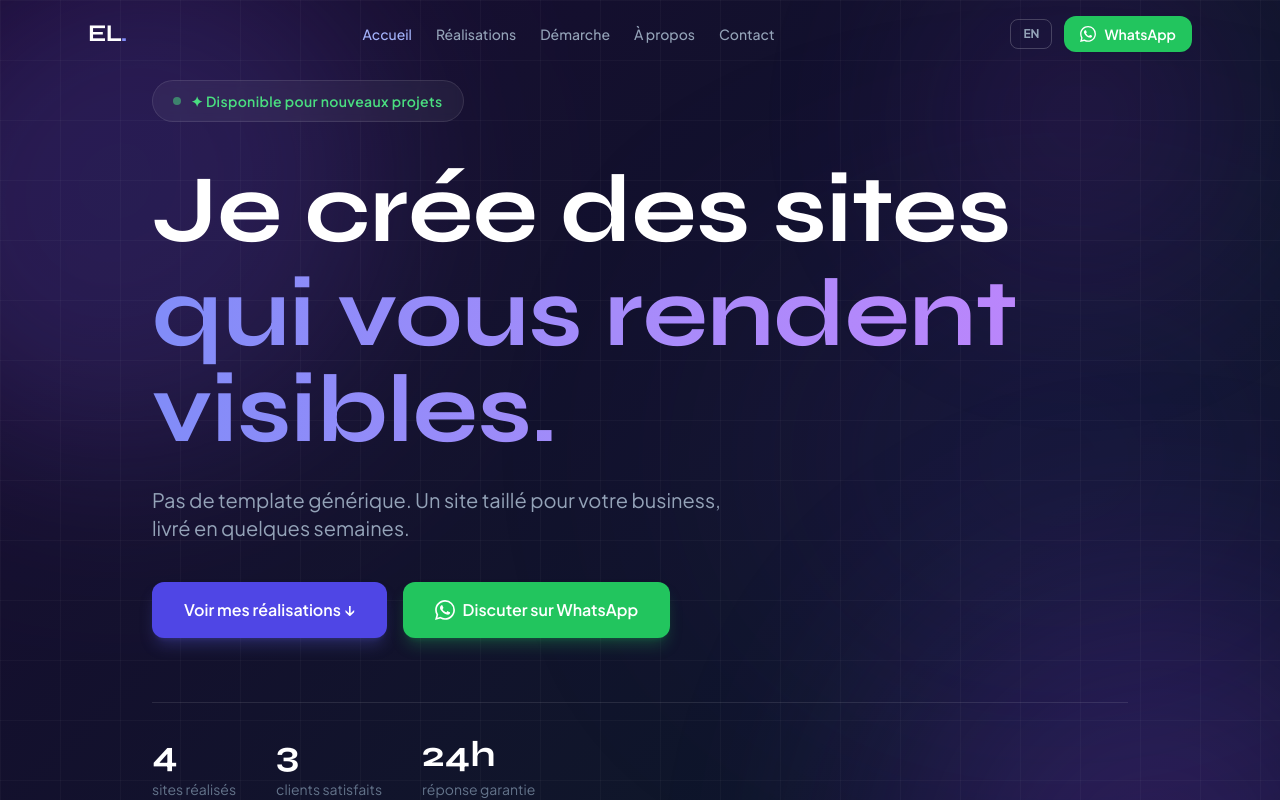
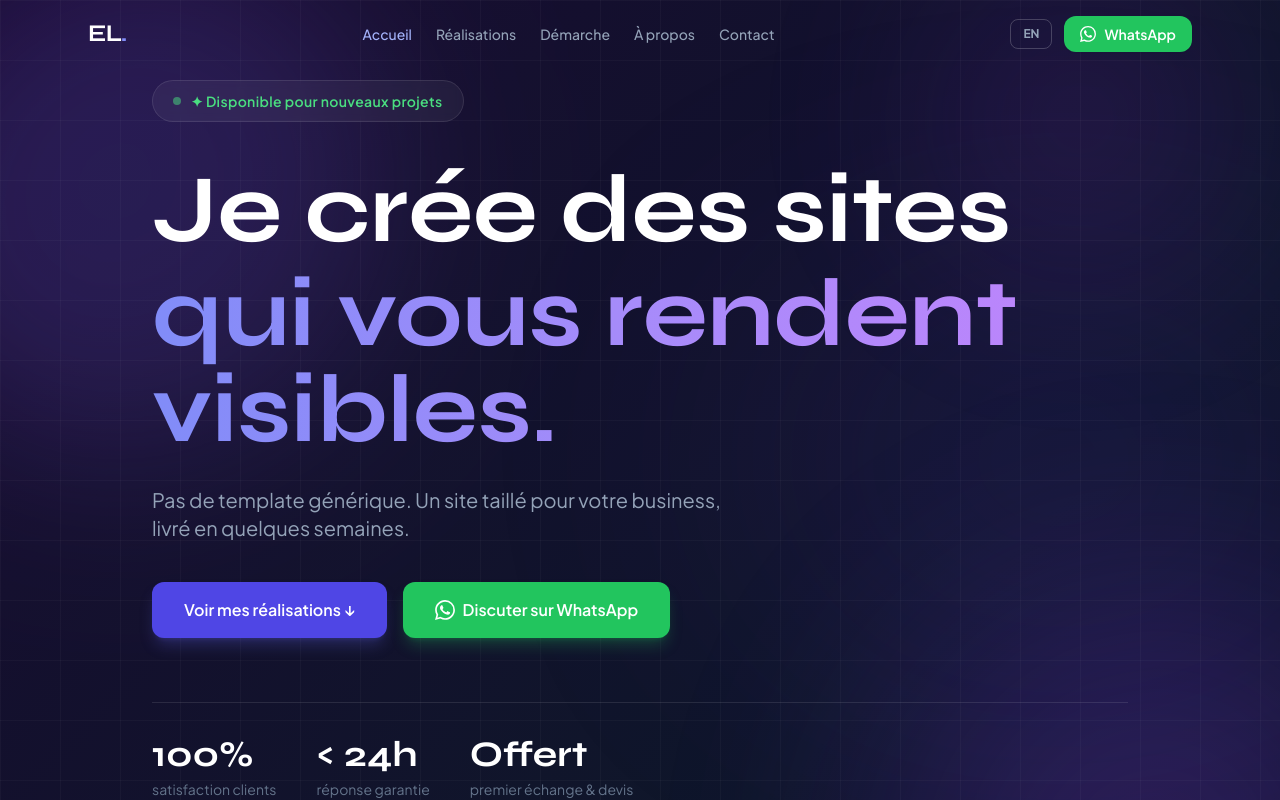
Before and after one commit to elafortune/web_development_freelance, a React (Vite) app: page / in a window 1280 px wide. Shown: the top 800 px of the page. Built offline with nearby package versions, Linux system fonts and the light colour scheme.

Commit message:
Sync: stats hero, corrections texte, nouvelles sections

```diff
--- a/src/data/about.js
+++ b/src/data/about.js
@@ -1,7 +1,7 @@
 export const aboutInfo = {
   name: 'Emerick Lafortune',
   title: 'Développeur web freelance',
-  tagline: 'Des sites web qui font vendre.',
+  tagline: 'Des sites web qui vous rendent visibles.',
   profileImage: '/images/profile.jpg',
   bio: 'Basé à Paris, je crée des sites web complets — du design à la mise en ligne.',
   location: 'Paris, France',
--- a/src/data/translations.js
+++ b/src/data/translations.js
@@ -20,12 +20,12 @@ export const translations = {
     hero_cta_whatsapp: 'Discuter sur WhatsApp',
 
     // Stats
-    stat_sites: '4',
-    stat_sites_label: 'sites réalisés',
-    stat_clients: '3',
-    stat_clients_label: 'clients satisfaits',
-    stat_response: '24h',
-    stat_response_label: 'réponse garantie',
+    stat_sites: '100%',
+    stat_sites_label: 'satisfaction clients',
+    stat_clients: '< 24h',
+    stat_clients_label: 'réponse garantie',
+    stat_response: 'Offert',
+    stat_response_label: 'premier échange & devis',
 
     // Personas
     personas_title: 'Vous vous reconnaissez ?',
@@ -99,7 +99,7 @@ export const translations = {
     contact_response: '⚡ Réponse sous 24h garantie',
 
     // Footer
-    footer_tagline: 'Des sites web qui font vendre.',
+    footer_tagline: 'Des sites web qui vous rendent visibles.',
     footer_nav: 'Navigation',
     footer_contact: 'Contact',
     footer_rights: 'Tous droits réservés.',
@@ -127,12 +127,12 @@ export const translations = {
     hero_cta_whatsapp: 'Chat on WhatsApp',
 
     // Stats
-    stat_sites: '4',
-    stat_sites_label: 'websites built',
-    stat_clients: '3',
-    stat_clients_label: 'happy clients',
-    stat_response: '24h',
-    stat_response_label: 'guaranteed response',
+    stat_sites: '100%',
+    stat_sites_label: 'client satisfaction',
+    stat_clients: '< 24h',
+    stat_clients_label: 'guaranteed response',
+    stat_response: 'Free',
+    stat_response_label: 'first call & quote',
 
     // Personas
     personas_title: 'Do you recognise yourself?',
--- a/src/pages/Contact.jsx
+++ b/src/pages/Contact.jsx
@@ -149,9 +149,9 @@ function Contact() {
 
             {/* Devis info */}
             <div className="bg-primary-50 border border-primary-200 rounded-2xl p-6 mt-2">
-              <h4 className="font-bold text-slate-900 mb-2">Devis gratuit et detaille</h4>
+              <h4 className="font-bold text-slate-900 mb-2">💡 Devis gratuit et détaillé</h4>
               <p className="text-slate-600 text-sm leading-relaxed">
-                Chaque projet est unique. Je vous propose un devis sur mesure, detaille et transparent, adapte exactement a vos besoins et votre budget.
+                Chaque projet est unique. Je vous propose un devis gratuit et détaillé, adapté exactement à vos besoins et votre budget.
               </p>
             </div>
           </div>
```
